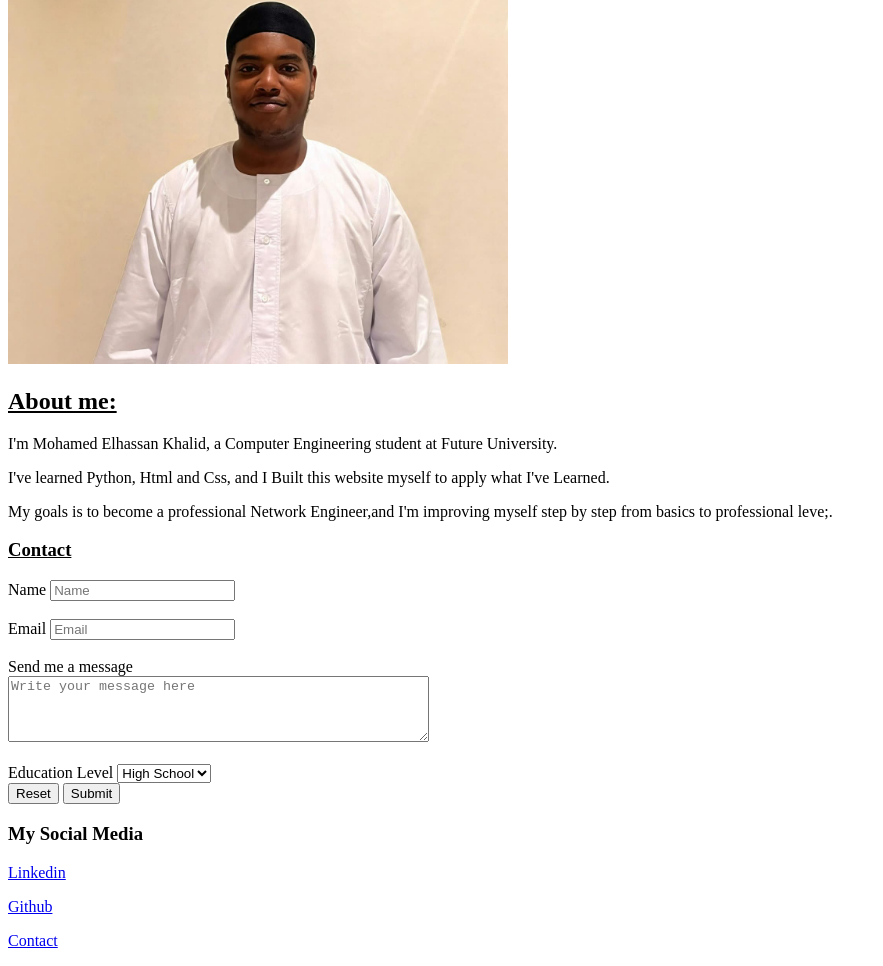
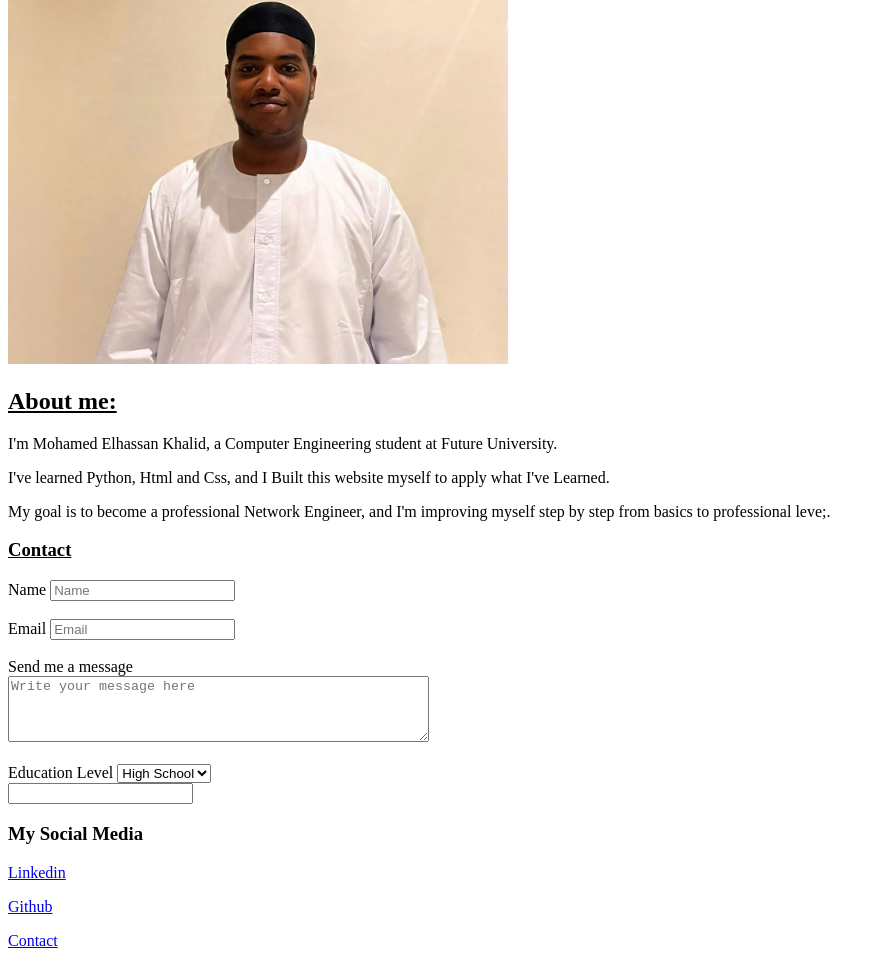
Before and after one commit to mohamedelhkhalid/Mohamed-Elhassan-Web, a plain HTML site: page index.html in a window 1280 px wide. Shown: the part 216-1182 px from the top of the page, without its empty margins (0-883 px from the left). Drawn offline with Linux system fonts and the light colour scheme.

Commit message:
Update index.html

```diff
--- a/index.html
+++ b/index.html
@@ -12,7 +12,7 @@
 <h2><u>About me:</u></h2>
 <p>I'm Mohamed Elhassan Khalid, a Computer Engineering student at Future University.</p>
 <p>I've learned Python, Html and Css, and I Built this website myself to apply what I've Learned.</p>
-<p>My goals is to become a professional Network Engineer,and I'm improving myself step by step from basics to professional leve;.</p>
+<p>My goal is to become a professional Network Engineer, and I'm improving myself step by step from basics to professional leve;.</p>
 
 <h3><u>Contact</u></h3>
 <form id="contactForm" action="https://formspree.io/f/xnpdrogo" method="POST">
@@ -40,8 +40,7 @@
         <option value="Other">Other</option>
     </select>
     <br>
-     <input type="reset">
-    <input type="submit">
+    <input type="Send">
 </form>
   </main>
         <footer>
```
